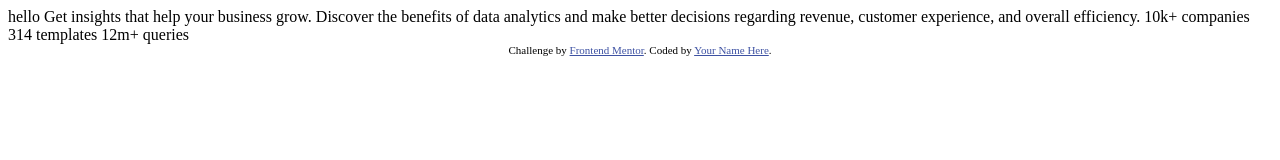
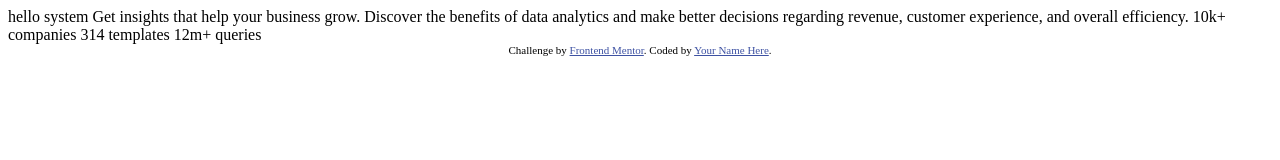
Before and after one commit to oriakhiosaz/stats-preview-card-component, a plain HTML site: page index.html in a window 1280 px wide. Drawn offline with Linux system fonts and the light colour scheme.

Commit message:
modify html file

```diff
--- a/index.html
+++ b/index.html
@@ -21,7 +21,7 @@
 
   </div>
  </section>
- hello
+ hello system
   Get insights that help your business grow.
 
   Discover the benefits of data analytics and make better decisions regarding revenue, customer
```
